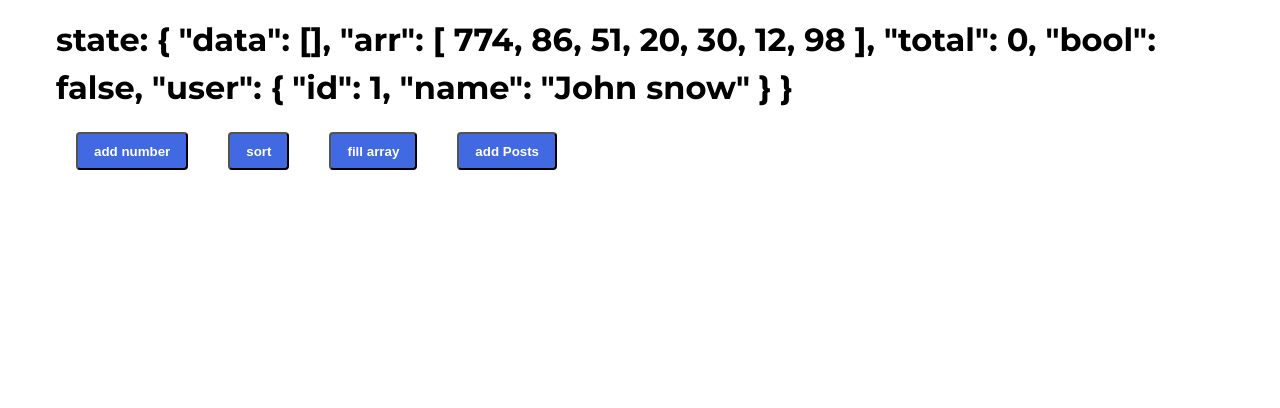
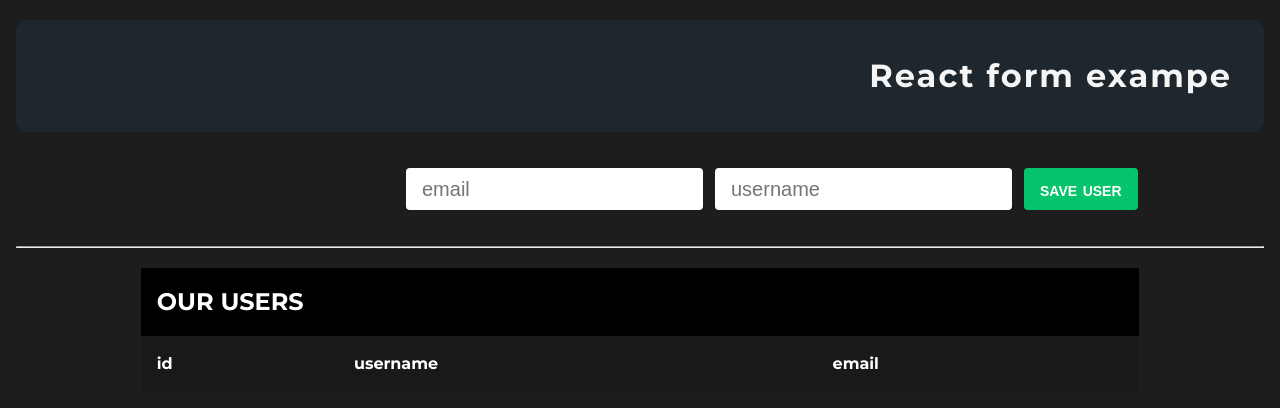
Before and after one commit to BrownEdgar/React_spring, a React app: page / in a window 1280 px wide. Shown: the top 408 px of the page. Built offline with nearby package versions, Linux system fonts and the light colour scheme; the HTML template or start-up script is replaced by a standard one.

Commit message:
added form example

```diff
--- a/package.json
+++ b/package.json
@@ -13,6 +13,7 @@
     "axios": "^1.6.7",
     "bootstrap-icons": "^1.11.3",
     "classnames": "^2.5.1",
+    "nanoid": "^5.0.6",
     "react": "^18.2.0",
     "react-dom": "^18.2.0",
     "react-paginate": "^8.2.0",
--- a/src/examples/6(useReducer)/App.jsx
+++ b/src/examples/6(useReducer)/App.jsx
@@ -3,8 +3,6 @@ import './App.scss'
 import reducer, { initialState } from './reducer';
 import ACTIONS from './actionsTypes';
 import axios from 'axios';
-
-
 
 export default function App() {
   const [state, dispatch] = useReducer(reducer, initialState);
--- /dev/null
+++ b/src/examples/7(FORM)/App.jsx
@@ -0,0 +1,63 @@
+import React from 'react'
+import { nanoid } from 'nanoid'
+import './App.scss'
+import Title from '../../utils/UI/Title/Title'
+import { useState } from 'react';
+
+export default function App() {
+  const [users, setUsers] = useState([]);
+
+  const handleSubmit = (e) => {
+    e.preventDefault();
+    const { username, email } = e.target;
+    const isUserExist = users.some(elem => elem.email === email.value.toLowerCase())
+    if (isUserExist) {
+      alert("this username alredy with us");
+      return;
+    }
+
+    const user = {
+      id: nanoid(6),
+      username: username.value,
+      email: email.value.toLowerCase(),
+    }
+    setUsers([...users, user]);
+    e.target.reset();
+  }
+
+  return (
+    <div className='App'>
+      <Title title='React form exampe' as='h1' align='right' />
+
+      <form onSubmit={handleSubmit} className='App__form'>
+        <input type="email" name='email' required placeholder='email' />
+        <input type="text" name='username' required placeholder='username' />
+        <input type="submit" value="save user" />
+      </form>
+      <hr />
+      <table>
+        <caption>Our users</caption>
+        <thead>
+          <tr>
+            <th>id</th>
+            <th>username</th>
+            <th>email</th>
+          </tr>
+        </thead>
+        <tbody>
+          {
+            users.map(elem => {
+              return (
+                <tr key={elem.id}>
+                  <td>{elem.id}</td>
+                  <td>{elem.username}</td>
+                  <td>{elem.email}</td>
+                </tr>
+              )
+            })
+          }
+        </tbody>
+      </table>
+    </div>
+  )
+}
--- /dev/null
+++ b/src/examples/7(FORM)/App.scss
@@ -0,0 +1,60 @@
+.App {
+  padding-left: 16px;
+  padding-right: 16px;
+  &__form {
+    width: 500px;
+    margin: 20px auto;
+    display: flex;
+    gap: 12px;
+    padding: 1em;
+    input {
+      padding: 0.6rem 1rem;
+      font-size: 20px;
+      border: 0;
+      border-radius: 4px;
+      &:focus {
+        outline: none;
+      }
+      &[type="submit"] {
+        background-color: #05c46b;
+        color: #fff;
+        font-weight: 700;
+        cursor: pointer;
+        font-variant: small-caps;
+      }
+    }
+  }
+}
+
+table {
+  background-color: #323232;
+  border-collapse: collapse;
+  width: 80%;
+  margin: 20px auto;
+}
+
+th,
+td,
+caption {
+  padding: 1rem;
+}
+
+caption,
+th {
+  text-align: left;
+}
+
+caption {
+  background: hsl(0 0% 0%);
+  font-size: 1.5rem;
+  font-weight: 700;
+  text-transform: uppercase;
+}
+
+th {
+  background: hsl(0 0% 0% / 0.5);
+}
+
+tr:nth-of-type(2n) {
+  background: hsl(0 0% 0% / 0.1);
+}
--- a/src/index.css
+++ b/src/index.css
@@ -7,10 +7,12 @@
 }
 
 body {
-  /* max-width: 1440px; */
+  max-width: 1440px;
   margin: 0 auto;
   line-height: 1.5;
   font-family: 'Montserrat', sans-serif;
+  background-color: #1d1d1d;
+  color: #fff;
 }
 
 ul {
--- a/src/main.jsx
+++ b/src/main.jsx
@@ -1,6 +1,6 @@
 import React from 'react'
 import ReactDOM from 'react-dom/client'
-import App from './examples/6(useReducer)/App'
+import App from './examples/7(FORM)/App'
 import './index.css';
 
 ReactDOM.createRoot(document.getElementById('root')).render(
--- /dev/null
+++ b/src/utils/UI/Title/Title.jsx
@@ -0,0 +1,16 @@
+import classNames from 'classnames'
+import React from 'react'
+import './Title.scss'
+
+export default function Title({ title, variant = 'dark', as = 'h1', align = 'left' }) {
+  const Element = as;
+
+  return (
+    <Element className={classNames('Title', {
+      [`Title-${variant}`]: true,
+      [`Title-${align}`]: true
+    })}>
+      {title}
+    </Element>
+  )
+}
--- /dev/null
+++ b/src/utils/UI/Title/Title.scss
@@ -0,0 +1,27 @@
+.Title {
+  letter-spacing: 2px;
+  padding: 1em;
+  border-radius: 12px;
+  margin: 20px 0;
+  &-dark {
+    background-color: #1e272e;
+    color: whitesmoke;
+  }
+  &-success {
+    background-color: #05c46b;
+    color: #fff;
+  }
+  &-warning {
+    background-color: #ff0404;
+    color: #f1d416;
+  }
+  &-left {
+    text-align: left;
+  }
+  &-center {
+    text-align: center;
+  }
+  &-right {
+    text-align: right;
+  }
+}
```
Also changed, not shown: src/components/useReducer/reducer.js (added, +61 -0 lines), 1 other file (tests, documents, lock files or other folders).
